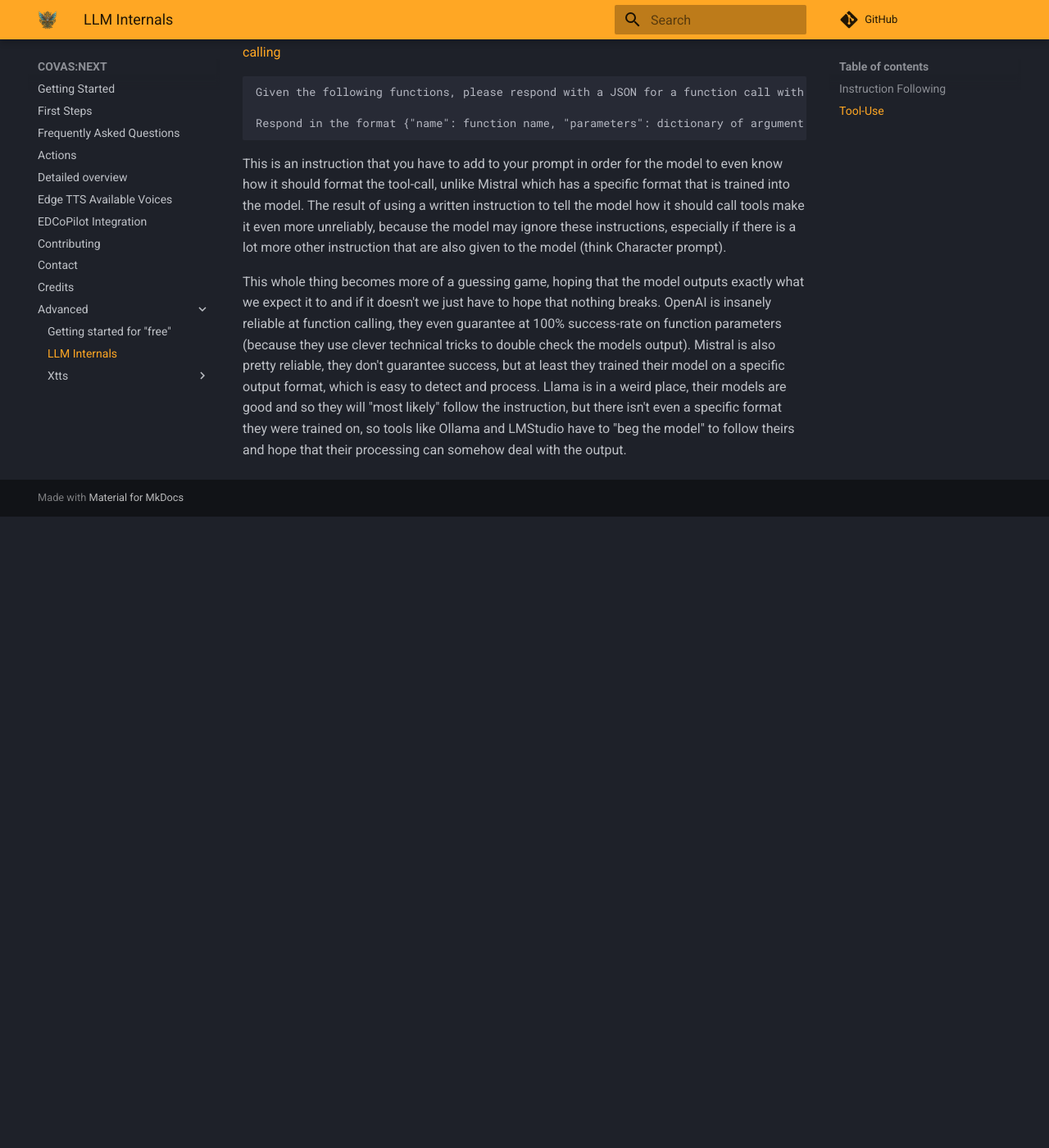
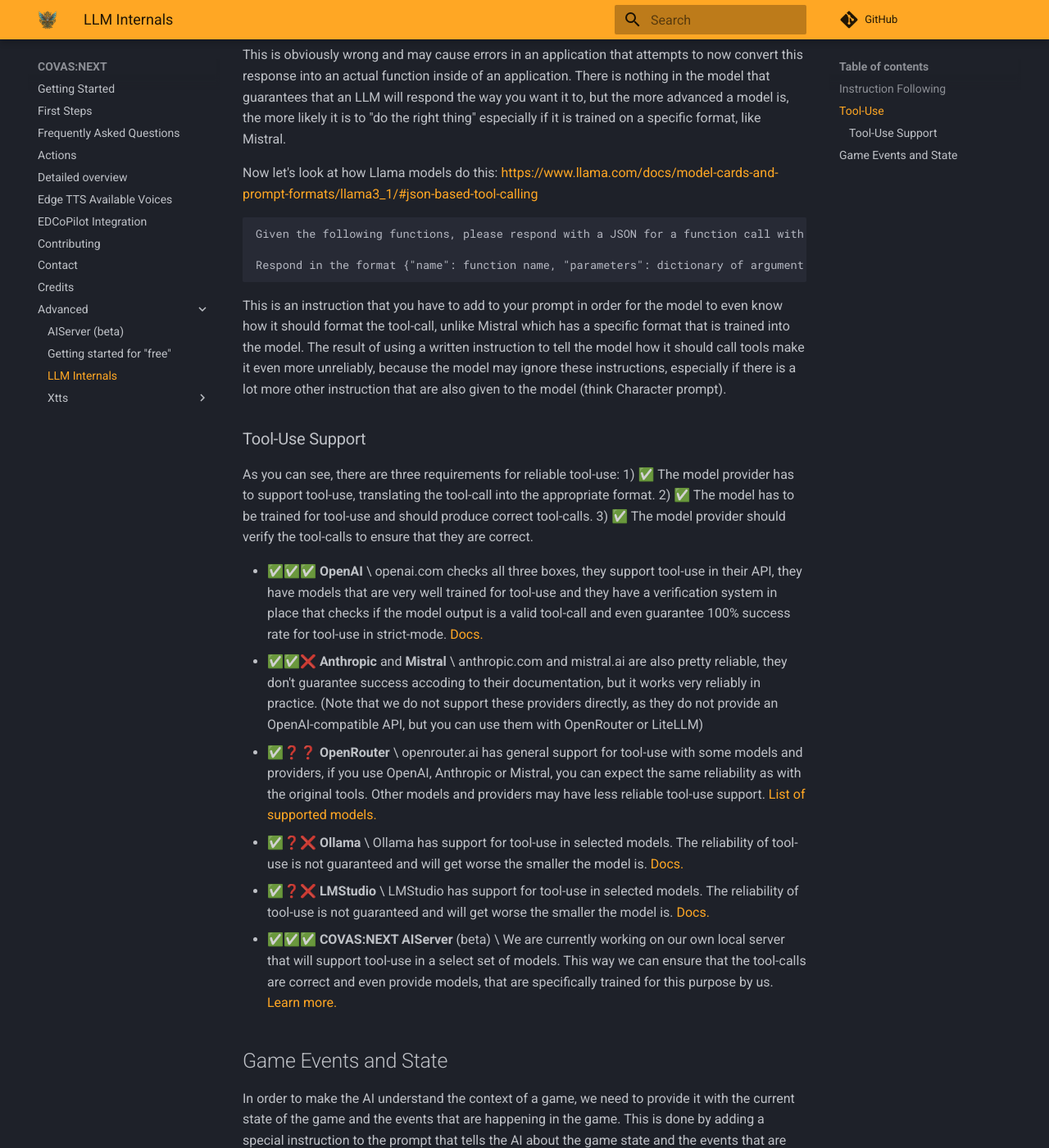
Before and after one commit to RatherRude/Elite-Dangerous-AI-Integration, an MkDocs documentation site: the page built from docs/advanced/llmInternals.md, in a window 1280 px wide and 1400 px high, scrolled down 2760 px. Shown: the whole window at 82% size. Built offline with MkDocs 1.6.1 and Material for MkDocs 9.7.7, drawn with Linux system fonts in a browser that asks for light colours; comment, search, counter and statistics services are not loaded; before the commit the page ends 3390 px from its top, so only the background shows below that; some of the changed text lies outside the part shown.

Commit message:
chore: add docs

````diff
--- a/docs/advanced/llmInternals.md
+++ b/docs/advanced/llmInternals.md
@@ -12,6 +12,7 @@
 Why do they need to flap their wings? In the following article we will explore this in more detail.
 ```
 Which is a likely continuation of some internet article, but obviously not what you intended to get as an response.
+
 So generally you need to trick the model into answering the question, instead of completing text i.e. like this:
 ```
 Question: How do birds fly?
@@ -22,6 +23,7 @@
 Birds fly by flapping their wings and displacing the air around them.
 ```
 This works because the model is trained on a lot of internet text, and it is very likely that it has seen a question followed by an answer in the same format before. But you are not required to use `Question:` and `Answer:` markers, you can use whatever makes the prediction to be the way you want it to be.
+
 These were the early days of LLMs, but researchers soon realized that training the models on specific formats for "instruction following" would make them more reliable and then published the appropriate prompt formatting alongside their instruction-tuned models like:
 ```
 ### Instruction:
@@ -41,6 +43,7 @@
 <|im_start|>assistant
 ```
 And this is now true for almost all models, they support some kind of text-formatting that the model is optimized for, but different models, different formats.
+
 So people started abstracting these formats away and instead used a common json structure that would then get translated into the different text-formats for each specific model, the most common one is the OpenAI Chat format:
 ```
 [
@@ -49,7 +52,8 @@
 ]
 ```
 What almost all models have in common today is that they have some kind of a "system" instruction alongside "user" and "assistant" messages, but the way they indicate to the model which part is "user" and which parts are "assistant" is very different.
-Now as you can see, this format has no idea about what a game event is or what the current ships status is, all of that is custom made by us in order to make the model better "understand" what and how it should generate its next response.
+
+As you can see, this format has no idea about what a game event is or what the current ships status is, all of that is custom made by us in order to make the model better "understand" what and how it should generate its next response, see more about how we implement this below.
 
 ## Tool-Use
 
@@ -86,7 +90,9 @@
 [TOOL_CALLS] [{"name":"list_files", "arguments": {"drive": "C:"}}]
 ```
 (Note: Two things have changed, first it used the wrong function name, and secondly it used an argument called "drive" instead of "path")
+
 This is obviously wrong and may cause errors in an application that attempts to now convert this response into an actual function inside of an application. There is nothing in the model that guarantees that an LLM will respond the way you want it to, but the more advanced a model is, the more likely it is to "do the right thing" especially if it is trained on a specific format, like Mistral.
+
 Now let's look at how Llama models do this:
 https://www.llama.com/docs/model-cards-and-prompt-formats/llama3_1/#json-based-tool-calling
 ```
@@ -96,4 +102,28 @@
 ```
 This is an instruction that you have to add to your prompt in order for the model to even know how it should format the tool-call, unlike Mistral which has a specific format that is trained into the model. The result of using a written instruction to tell the model how it should call tools make it even more unreliably, because the model may ignore these instructions, especially if there is a lot more other instruction that are also given to the model (think Character prompt).
 
-This whole thing becomes more of a guessing game, hoping that the model outputs exactly what we expect it to and if it doesn't we just have to hope that nothing breaks. OpenAI is insanely reliable at function calling, they even guarantee at 100% success-rate on function parameters (because they use clever technical tricks to double check the models output). Mistral is also pretty reliable, they don't guarantee success, but at least they trained their model on a specific output format, which is easy to detect and process. Llama is in a weird place, their models are good and so they will "most likely" follow the instruction, but there isn't even a specific format they were trained on, so tools like Ollama and LMStudio have to "beg the model" to follow theirs and hope that their processing can somehow deal with the output.
+### Tool-Use Support
+
+As you can see, there are three requirements for reliable tool-use:
+1) ✅ The model provider has to support tool-use, translating the tool-call into the appropriate format.
+2) ✅ The model has to be trained for tool-use and should produce correct tool-calls.
+3) ✅ The model provider should verify the tool-calls to ensure that they are correct.
+
+- ✅✅✅ **OpenAI** \
+openai.com checks all three boxes, they support tool-use in their API, they have models that are very well trained for tool-use and they have a verification system in place that checks if the model output is a valid tool-call and even guarantee 100% success rate for tool-use in strict-mode. [Docs.](https://platform.openai.com/docs/guides/function-calling)
+- ✅✅❌ **Anthropic** and **Mistral** \
+anthropic.com and mistral.ai are also pretty reliable, they don't guarantee success accoding to their documentation, but it works very reliably in practice. (Note that we do not support these providers directly, as they do not provide an OpenAI-compatible API, but you can use them with OpenRouter or LiteLLM)
+- ✅❓❓ **OpenRouter** \
+openrouter.ai has general support for tool-use with some models and providers, if you use OpenAI, Anthropic or Mistral, you can expect the same reliability as with the original tools. Other models and providers may have less reliable tool-use support. [List of supported models.](https://openrouter.ai/models?fmt=cards&order=newest&supported_parameters=tools)
+- ✅❓❌ **Ollama** \
+Ollama has support for tool-use in selected models. The reliability of tool-use is not guaranteed and will get worse the smaller the model is. [Docs.](https://ollama.com/blog/tool-support)
+- ✅❓❌ **LMStudio** \
+LMStudio has support for tool-use in selected models. The reliability of tool-use is not guaranteed and will get worse the smaller the model is. [Docs.](https://lmstudio.ai/docs/advanced/tool-use)
+- ✅✅✅ **COVAS:NEXT AIServer** (beta) \
+We are currently working on our own local server that will support tool-use in a select set of models. This way we can ensure that the tool-calls are correct and even provide models, that are specifically trained for this purpose by us. [Learn more.](./AIServer.md)
+
+## Game Events and State
+
+In order to make the AI understand the context of a game, we need to provide it with the current state of the game and the events that are happening in the game. This is done by adding a special instruction to the prompt that tells the AI about the game state and the events that are happening in the game. The AI can then use this information to generate responses that are relevant to the game.
+
+TODO
````
Also changed, not shown: docs/advanced/AIServer.md (added, +52 -0 lines), docs/advanced/freeSetup.md (+7 -40 lines).
